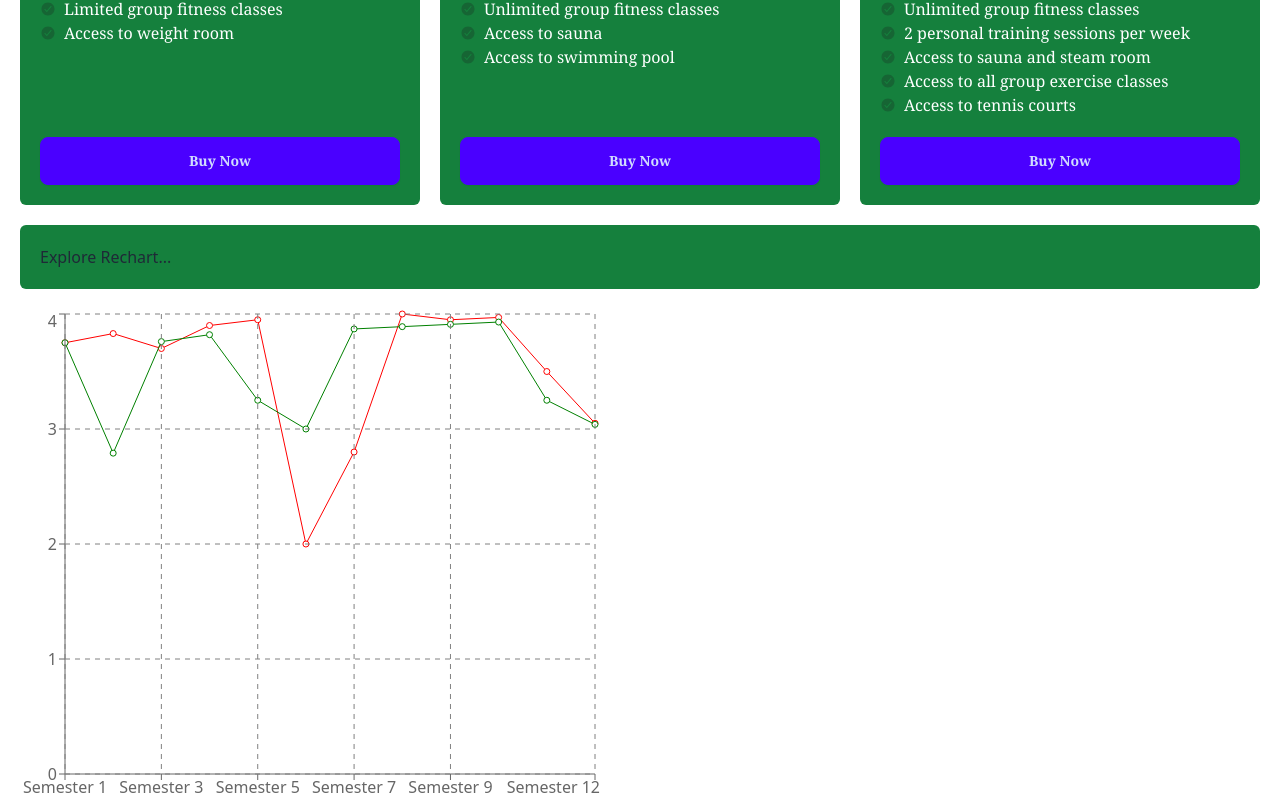
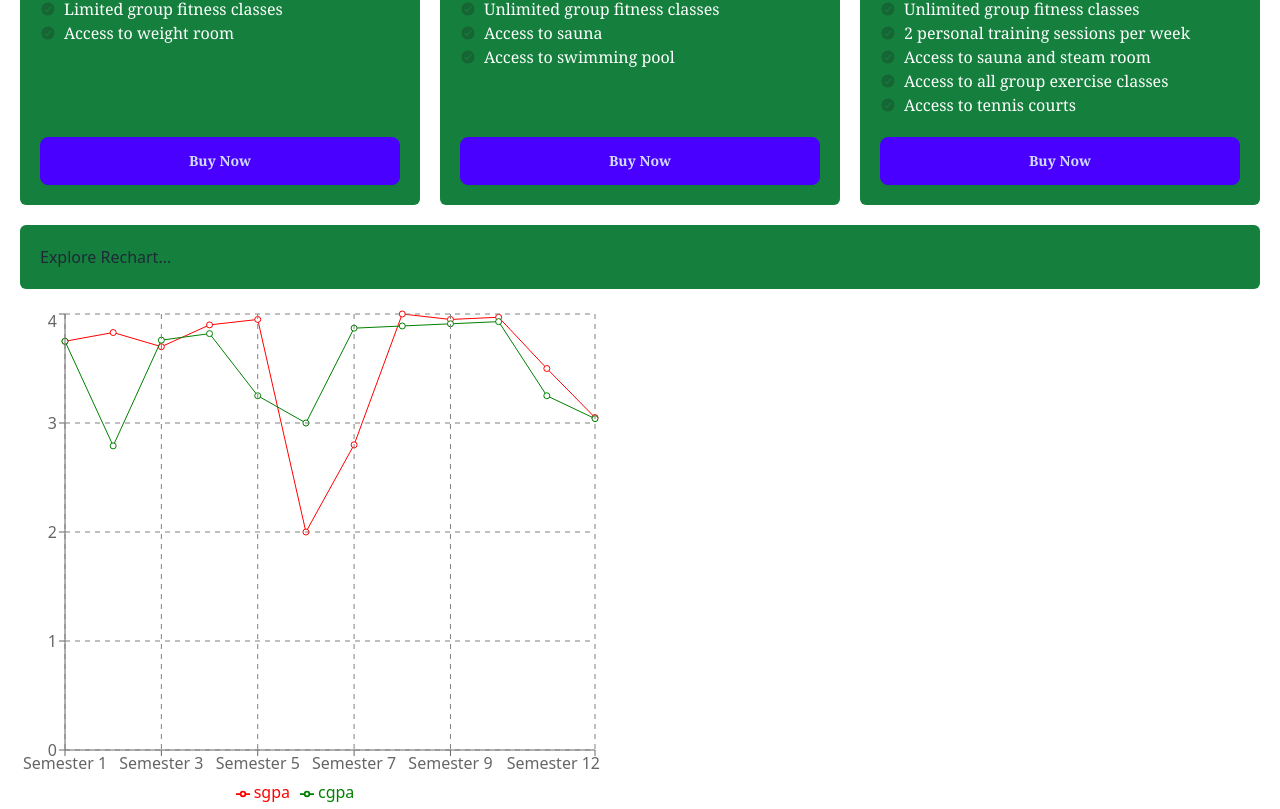
Before and after one commit to mizanor21/pricing, a React (Vite) app: page / in a window 1280 px wide. Shown: the part 199-1008 px from the top of the page. Built offline with nearby package versions, Linux system fonts and the light colour scheme.

Commit message:
Chart updated

```diff
--- a/src/Components/ResultChart/Chart.jsx
+++ b/src/Components/ResultChart/Chart.jsx
@@ -1,4 +1,12 @@
-import { LineChart, Line, CartesianGrid, XAxis, YAxis } from "recharts";
+import {
+  LineChart,
+  Line,
+  CartesianGrid,
+  XAxis,
+  YAxis,
+  Tooltip,
+  Legend,
+} from "recharts";
 
 const Chart = () => {
   const results = [
@@ -73,6 +81,8 @@ const Chart = () => {
         <XAxis dataKey={"semester"}></XAxis>
         <YAxis dataKey={""}></YAxis>
         <CartesianGrid stroke="gray" strokeDasharray={"5 5"}></CartesianGrid>
+        <Tooltip></Tooltip>
+        <Legend></Legend>
       </LineChart>
     </div>
   );
```
